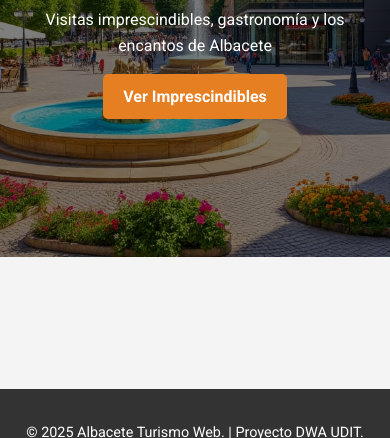
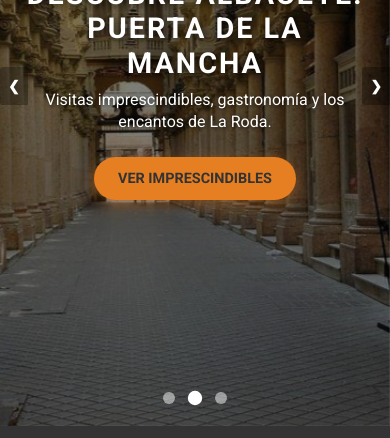
Before and after one commit to Jaimemamalla/DWA_2025-26_PRACTICA_02_WEB_CIUDAD_JAIME_AMAYA-, a plain HTML site: page index.html in a window 390 px wide. Shown: the part 344-782 px from the top of the page. Drawn offline with nearby package versions, Linux system fonts and the light colour scheme.

Commit message:
SLIDESHOW/RESPONSIVE

```diff
--- a/css/styles.css
+++ b/css/styles.css
@@ -102,53 +102,175 @@ ul {
 /* PORTADA */
 .hero-section {
     height: var(--header-height);
+    position: relative;
+    padding: 0;
+    overflow: hidden;
     display: flex;
     justify-content: center;
     align-items: center;
     text-align: center;
     color: var(--color-white);
-    position: relative;
-    /* IMAGEN DE FONDO (FUTURO CARRUSEL) */
-    background: url('../media/portada.jpg') no-repeat center center/cover;
 }
 
-.hero-section::before {
-    content: '';
+/* SLIDESHOW */
+.slideshow-container {
     position: absolute;
     top: 0;
     left: 0;
-    right: 0;
-    bottom: 0;
-    background: rgba(0, 0, 0, 0.5);
+    width: 100%;
+    height: 100%; /* Obliga a ocupar todo el alto */
+    margin: 0;    /* Sin márgenes extraños */
+    padding: 0;
+    z-index: 0;
 }
 
-.hero-content {
-    z-index: 1;
-    max-width: 800px;
-    padding: 20px;
+.mySlides {
+    display: none;
+    height: 100%;
+    width: 100%;
 }
 
-.hero-content h2 {
-    font-size: 3rem;
-    margin-bottom: 1rem;
-    text-shadow: 2px 2px 4px rgba(0,0,0,0.7);
+/* Imgs */
+.mySlides img {
+    width: 100%;
+    height: 100%;
+    object-fit: cover;
 }
 
-/* BOTONES */
+/* CAPA OSCURA */
+.hero-overlay {
+    position: absolute;
+    top: 0;
+    left: 0;
+    width: 100%;
+    height: 100%;
+    background: rgba(0, 0, 0, 0.5);
+    z-index: 1;
+}
+
+/* TEXTO */
+.hero-content {
+    position: relative;
+    z-index: 2;
+    max-width: 900px;
+    padding: 20px;
+    animation: slideUp 1s ease-out;
+}
+
+/* TITULO PRINCIAPL */
+.hero-content h2 {
+    font-size: 3.5rem;
+    font-weight: 700;
+    margin-bottom: 1rem;
+    text-transform: uppercase;
+    letter-spacing: 2px;
+    text-shadow: 2px 2px 8px rgba(0, 0, 0, 0.7);
+}
+
+/* TEXTO ABAJO */
+.hero-content p {
+    font-size: 1.4rem;
+    font-weight: 300;
+    margin-bottom: 2.5rem;
+    text-shadow: 1px 1px 4px rgba(0, 0, 0, 0.7);
+    max-width: 700px;
+    margin-left: auto;
+    margin-right: auto;
+}
+
+/* ANIMACIÓN */
+@keyframes slideUp {
+    from { opacity: 0; transform: translateY(20px); }
+    to { opacity: 1; transform: translateY(0); }
+}
+
+/* PUNTOS */
+.prev, .next {
+    cursor: pointer;
+    position: absolute;
+    top: 50%;
+    width: auto;
+    padding: 16px;
+    margin-top: -22px;
+    color: white;
+    font-weight: bold;
+    font-size: 18px;
+    transition: 0.6s ease;
+    border-radius: 0 3px 3px 0;
+    user-select: none;
+    z-index: 3;
+}
+
+.next {
+    right: 0;
+    border-radius: 3px 0 0 3px;
+}
+.prev {
+    left: 0;
+    border-radius: 3px 0 0 3px;
+}
+
+.prev:hover, .next:hover {
+    background-color: rgba(0,0,0,0.8);
+}
+
+/* BOTÓN  */
 .cta-button {
     display: inline-block;
-    background: var(--color-secondary);
-    color: var(--color-white);
-    padding: 10px 20px;
-    margin-top: 15px;
-    border-radius: 5px;
-    transition: background 0.3s ease;
+    background-color: var(--color-secondary);
+    padding: 15px 35px;
+    font-size: 1.1rem;
     font-weight: bold;
+    text-transform: uppercase;
+    border-radius: 50px;
+    box-shadow: 0 4px 15px rgba(230, 126, 34, 0.4);
+    transition: all 0.3s ease;
 }
 
 .cta-button:hover {
-    background: var(--color-secondary-hover);
+    background-color: var(--color-secondary-hover);
     color: var(--color-white);
+    transform: translateY(-3px);
+    box-shadow: 0 6px 20px rgba(211, 84, 0, 0.5);
+}
+
+/* PUNTOS */
+.slider-dots {
+    position: absolute;
+    bottom: 30px;
+    width: 100%;
+    text-align: center;
+    z-index: 10;
+    padding: 0;
+    margin: 0;
+    left: 0;
+}
+
+.dot {
+    cursor: pointer;
+    height: 12px;
+    width: 12px;
+    margin: 0 5px;
+    background-color: rgba(255,255,255,0.5);
+    border-radius: 50%;
+    display: inline-block;
+    transition: background-color 0.6s ease;
+}
+
+.active, .dot:hover {
+    background-color: #fff;
+    transform: scale(1.2);
+}
+
+/* FADE */
+.fade {
+    animation-name: fade;
+    animation-duration: 1.5s;
+}
+
+@keyframes fade {
+    from { opacity: 0.4 }
+    to { opacity: 1 }
 }
 
 /*  FOOTER */
@@ -226,6 +348,41 @@ ul {
     }
 
     .hero-section {
-        height: 60vh;
+        /* height: 60vh; */
+        min-height: 400px;
+
+    }
+
+    .hero-content {
+        width: 95%;
+        padding: 10px;
+    }
+
+    .hero-content h2 {
+        font-size: 1.8rem;
+        line-height: 1.2;
+        margin-bottom: 0.5rem;
+    }
+
+    .hero-content p {
+        font-size: 1rem;
+        line-height: 1.4;
+        margin-bottom: 1.5rem;
+        overflow: hidden;
+    }
+
+    .cta-button {
+        padding: 10px 24px;
+        font-size: 0.9rem;
+    }
+
+    .prev, .next {
+        padding: 8px;
+        font-size: 14px;
+        background-color: rgba(0,0,0,0.3);
+    }
+
+    .slider-dots {
+        bottom: 15px; /* Un poco más pegados al borde */
     }
 }
--- a/index.html
+++ b/index.html
@@ -33,15 +33,39 @@
         </header>
 
         <main>
-            <section id="hero" class="hero-section">
-                <div class="hero-content">
-                    <h2>Descubre Albacete: Puerta de La Mancha</h2>
-                    <p>Visitas imprescindibles, gastronomía y los encantos de Albacete</p>
-                    <a href="ciudad.html" class="cta-button">Ver Imprescindibles</a>
+        <section class="hero-section">
+
+            <div class="slideshow-container">
+                <div class="mySlides fade">
+                    <img src="media/slider1.webp" alt="Feria de Albacete">
                 </div>
-            </section>
+                <div class="mySlides fade">
+                    <img src="media/slider2.jpg" alt="Pasaje de Lodares">
+                </div>
+                <div class="mySlides fade">
+                    <img src="media/slider3.jpg" alt="Sierra del Segura">
+                </div>
+            </div>
 
-        </main>
+            <div class="hero-overlay"></div>
+
+            <div class="hero-content">
+                <h2>Descubre Albacete: Puerta de La Mancha</h2>
+                <p>Visitas imprescindibles, gastronomía y los encantos de La Roda.</p>
+                <a href="ciudad.html" class="cta-button">Ver Imprescindibles</a>
+            </div>
+
+            <div class="slider-dots">
+                <span class="dot" onclick="currentDotSlide(0)"></span>
+                <span class="dot" onclick="currentDotSlide(1)"></span>
+                <span class="dot" onclick="currentDotSlide(2)"></span>
+            </div>
+
+            <a class="prev" onclick="plusSlides(-1)">&#10094;</a>
+            <a class="next" onclick="plusSlides(1)">&#10095;</a>
+
+        </section>
+    </main>
 
         <footer class="main-footer">
             <p>&copy; 2025 Albacete Turismo Web. | Proyecto DWA UDIT.</p>
--- a/js/script.js
+++ b/js/script.js
@@ -29,3 +29,59 @@ $(document).ready(function() {
     });
 
 });
+
+
+// SLIDE SHOW
+let slideIndex = 1;
+let autoSlideInterval;
+
+showSlides(slideIndex);
+startAutoSlide();
+
+//FLECHAS
+function plusSlides(n) {
+    stopAutoSlide();
+    showSlides(slideIndex += n);
+    startAutoSlide();
+}
+
+//PUNTOS
+function currentDotSlide(n) {
+    stopAutoSlide();
+    showSlides(slideIndex = n + 1);
+    startAutoSlide();
+}
+
+function showSlides(n) {
+    let i;
+    let slides = document.getElementsByClassName("mySlides");
+    let dots = document.getElementsByClassName("dot");
+
+    if (slides.length === 0) return;
+
+    if (n > slides.length) {slideIndex = 1}
+    if (n < 1) {slideIndex = slides.length}
+
+    for (i = 0; i < slides.length; i++) {
+        slides[i].style.display = "none";
+    }
+    for (i = 0; i < dots.length; i++) {
+        dots[i].className = dots[i].className.replace(" active", "");
+    }
+
+    slides[slideIndex-1].style.display = "block";
+    if (dots.length > 0) {
+        dots[slideIndex-1].className += " active";
+    }
+}
+
+function startAutoSlide() {
+    clearInterval(autoSlideInterval);
+    autoSlideInterval = setInterval(function(){
+        plusSlides(1);
+    }, 4000);
+}
+
+function stopAutoSlide() {
+    clearInterval(autoSlideInterval);
+}
```
Also changed, not shown: media/slider1.webp (added), media/slider2.jpg (added), media/slider3.jpg (added).
